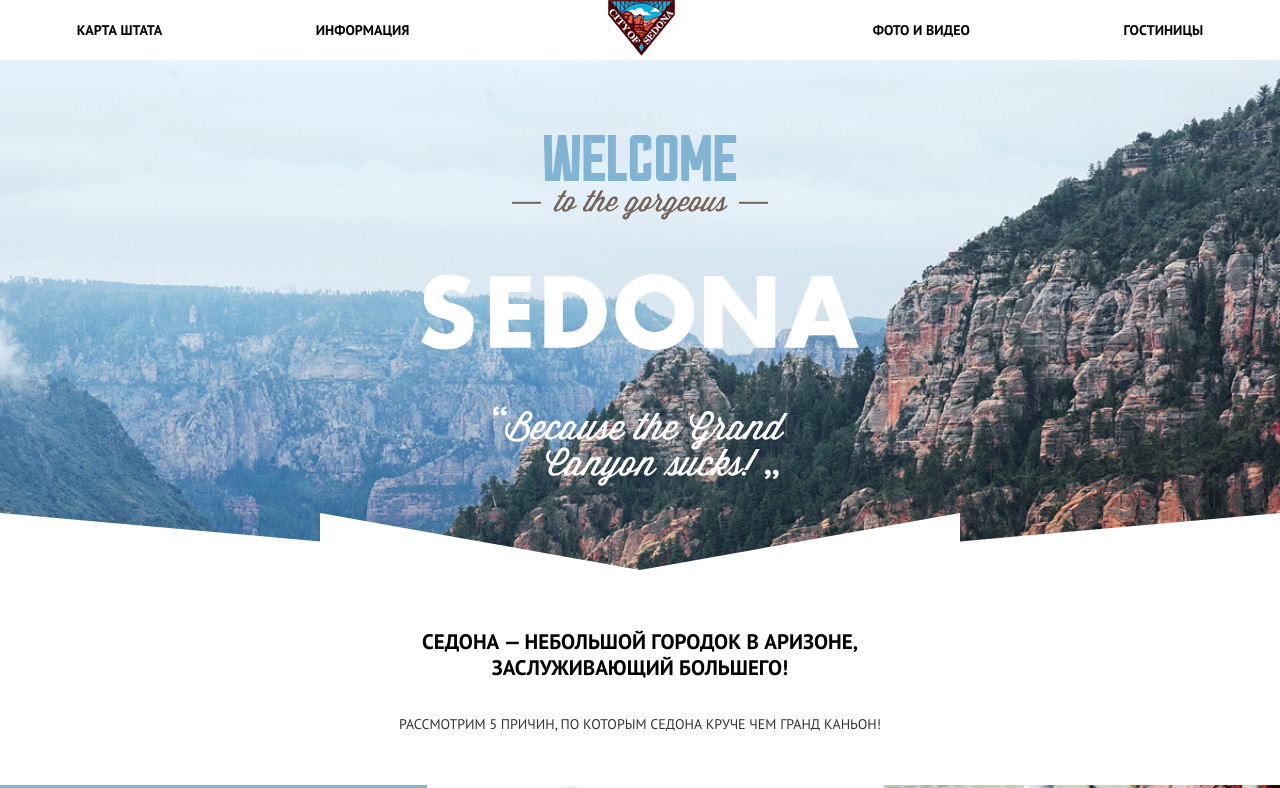
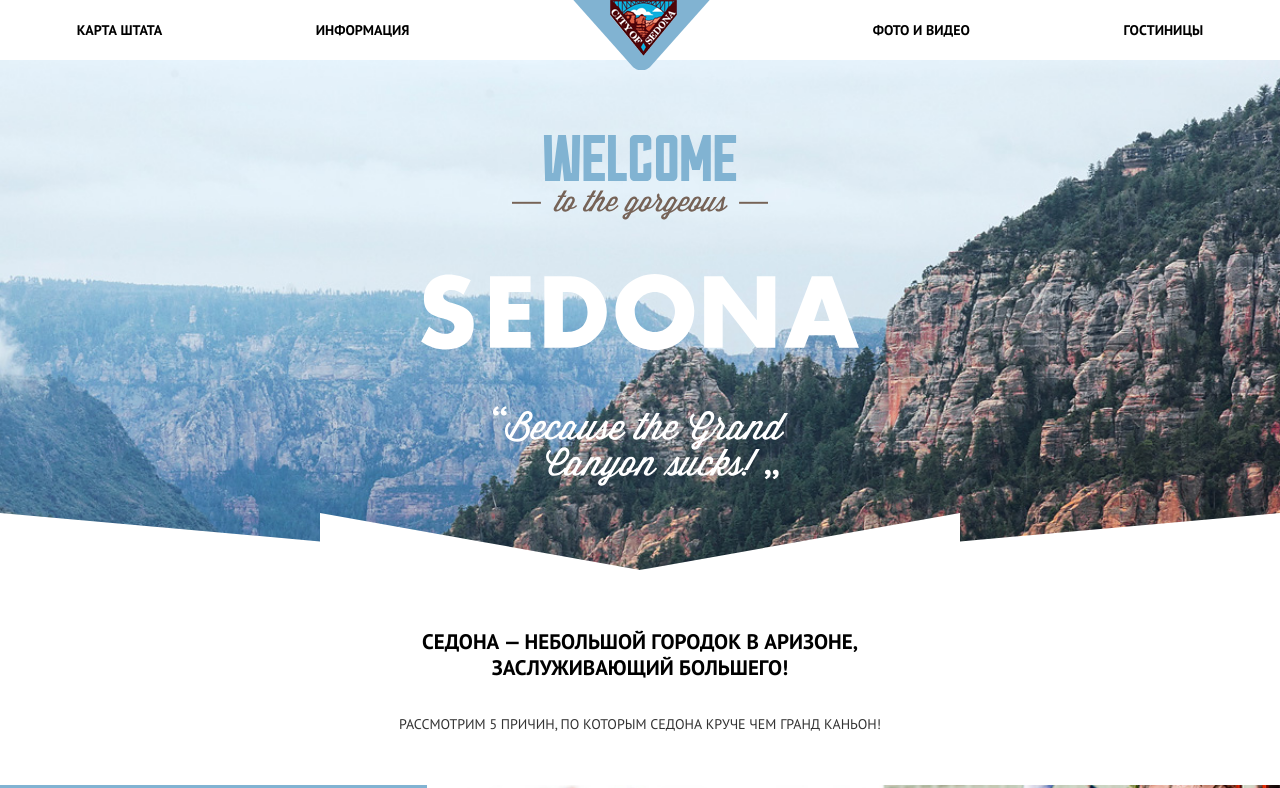
Before and after one commit to nanovisor/sedona, a website: page app/index.html in a window 1280 px wide. Shown: the top 788 px of the page. Drawn offline with nearby package versions, Linux system fonts and the light colour scheme; some packages are replaced by stand-ins of ours; files that its build step writes are made by us from their sources.

Commit message:
правки картинок

```diff
--- a/app/scss/styles.scss
+++ b/app/scss/styles.scss
@@ -181,6 +181,7 @@ body {
     }
 
     &--logo {
+      position: relative;
       height: 60px;
       padding: 0;
       background-color: #fff;
@@ -188,12 +189,26 @@ body {
       &:hover {
         background-color: #fff;
       }
+
+      &:before {
+        position: absolute;
+        top: 0;
+        left: 50%;
+        width: 138px;
+        height: 70px;
+        margin-left: -69px;
+        content: '';
+        background: url('../img/logo-triangle.svg') no-repeat;
+        background-position: center;
+        z-index: 5000;
+      }
     }
   }
 
   &__logo-img {
     position: relative;
-    z-index: 200;
+    left: 2px;
+    z-index: 9999;
   }
 
   &__hamburger-btn {
@@ -257,7 +272,7 @@ body {
     height: 34px;
     margin-top: 47px;
     margin-bottom: 9px;
-    fill: #81b3d2;
+    // fill: #81b3d2;
 
     @media (min-width: 768px) {
       width: 196px;
```
